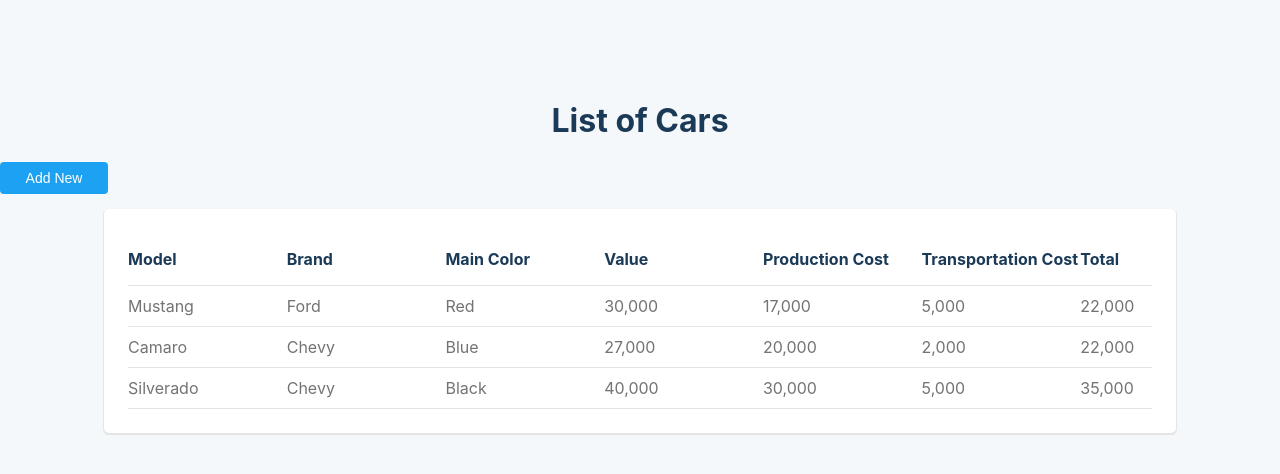
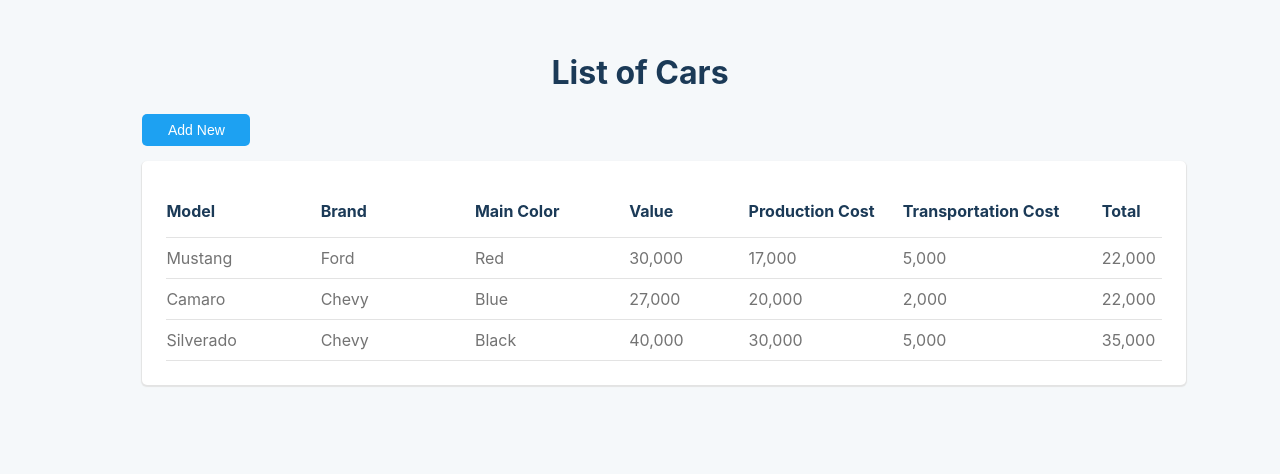
Before and after one commit to DayvsonNascimento/car-management, a React (Create React App) app: page / in a window 1280 px wide. Shown: the top 474 px of the page. Built offline with nearby package versions, Linux system fonts and the light colour scheme.

Commit message:
feat: add button in home page

```diff
--- a/src/components/Button/Button.styled.ts
+++ b/src/components/Button/Button.styled.ts
@@ -10,7 +10,7 @@ export const CustomButton = styled.button`
   width: 108px;
   background-color: rgb(29, 161, 242);
   cursor: pointer;
-  border-radius: 4px;
+  border-radius: 5px;
   font-size: 14px;
   color: white;
   padding: 8px;
@@ -20,4 +20,8 @@ export const CustomButton = styled.button`
     cursor: auto;
     background-color: rgb(29, 161, 242, 0.5);
   }
+
+  &:hover {
+    background-color: rgb(19 144 221);
+  }
 `;
--- a/src/components/CarsTable/CarsTable.styled.ts
+++ b/src/components/CarsTable/CarsTable.styled.ts
@@ -2,7 +2,7 @@ import styled from 'styled-components';
 
 export const Container = styled.div`
   padding: 24px;
-  width: 80%;
+  width: 100%;
   background-color: #ffffff;
   box-shadow: 0 1px 1px 1px #e3e3e3;
   border-radius: 5px;
@@ -21,7 +21,6 @@ export const HeaderCell = styled.th`
   width: 15.5%;
   color: #1b3a57;
 
-
 `;
 
 export const TableRow = styled.tr`
--- a/src/components/CarsTable/CarsTable.tsx
+++ b/src/components/CarsTable/CarsTable.tsx
@@ -45,9 +45,11 @@ const CarsTable = () => {
             <HeaderCell>Model</HeaderCell>
             <HeaderCell>Brand</HeaderCell>
             <HeaderCell>Main Color</HeaderCell>
-            <HeaderCell>Value</HeaderCell>
+            <HeaderCell style={{ width: '12%' }}>Value</HeaderCell>
             <HeaderCell>Production Cost</HeaderCell>
-            <HeaderCell>Transportation Cost</HeaderCell>
+            <HeaderCell style={{ width: '20%' }}>
+              Transportation Cost
+            </HeaderCell>
             <HeaderCell>Total</HeaderCell>
           </TableRow>
         </TableHeader>
--- a/src/pages/Home/HomePage.styled.tsx
+++ b/src/pages/Home/HomePage.styled.tsx
@@ -1,22 +1,21 @@
 import styled from 'styled-components';
 
 export const Container = styled.div`
+  width: 100%;
+  max-width: 77.75rem;
   display: flex;
+  margin: 0px auto;
+  align-items: center;
+  margin-top: 2rem;
   flex-direction: column;
-  margin-top: 5rem;
 `;
 
 export const ContentContainer = styled.div`
   display: flex;
   flex-direction: column;
+  width: 80%;
 `;
 
-export const TableContainer = styled.div`
-  display: flex;
-  align-itens: center;
-  justify-content: center;
-  width: 100%;
-`;
 
 export const Title = styled.h1`
   text-align: center;
--- a/src/pages/Home/HomePage.tsx
+++ b/src/pages/Home/HomePage.tsx
@@ -1,12 +1,7 @@
 import CarsTable from '../../components/CarsTable';
 import Button from '../../components/Button';
 
-import {
-  Container,
-  ContentContainer,
-  TableContainer,
-  Title,
-} from './HomePage.styled';
+import { Container, ContentContainer, Title } from './HomePage.styled';
 
 const HomePage = () => {
   return (
@@ -16,9 +11,7 @@ const HomePage = () => {
       <ContentContainer>
         <Button disabled={false} text="Add New" />
 
-        <TableContainer>
-          <CarsTable />
-        </TableContainer>
+        <CarsTable />
       </ContentContainer>
     </Container>
   );
```
